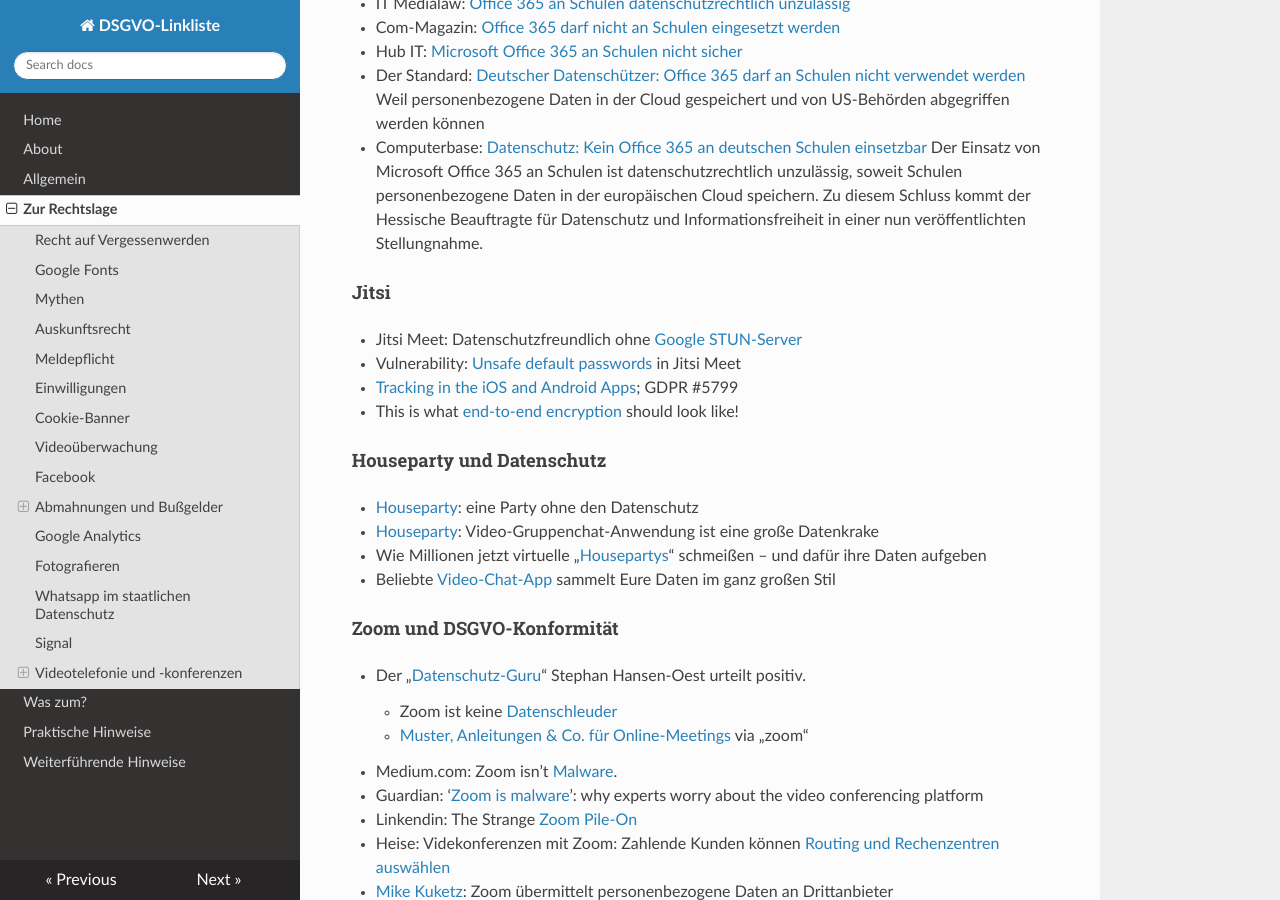
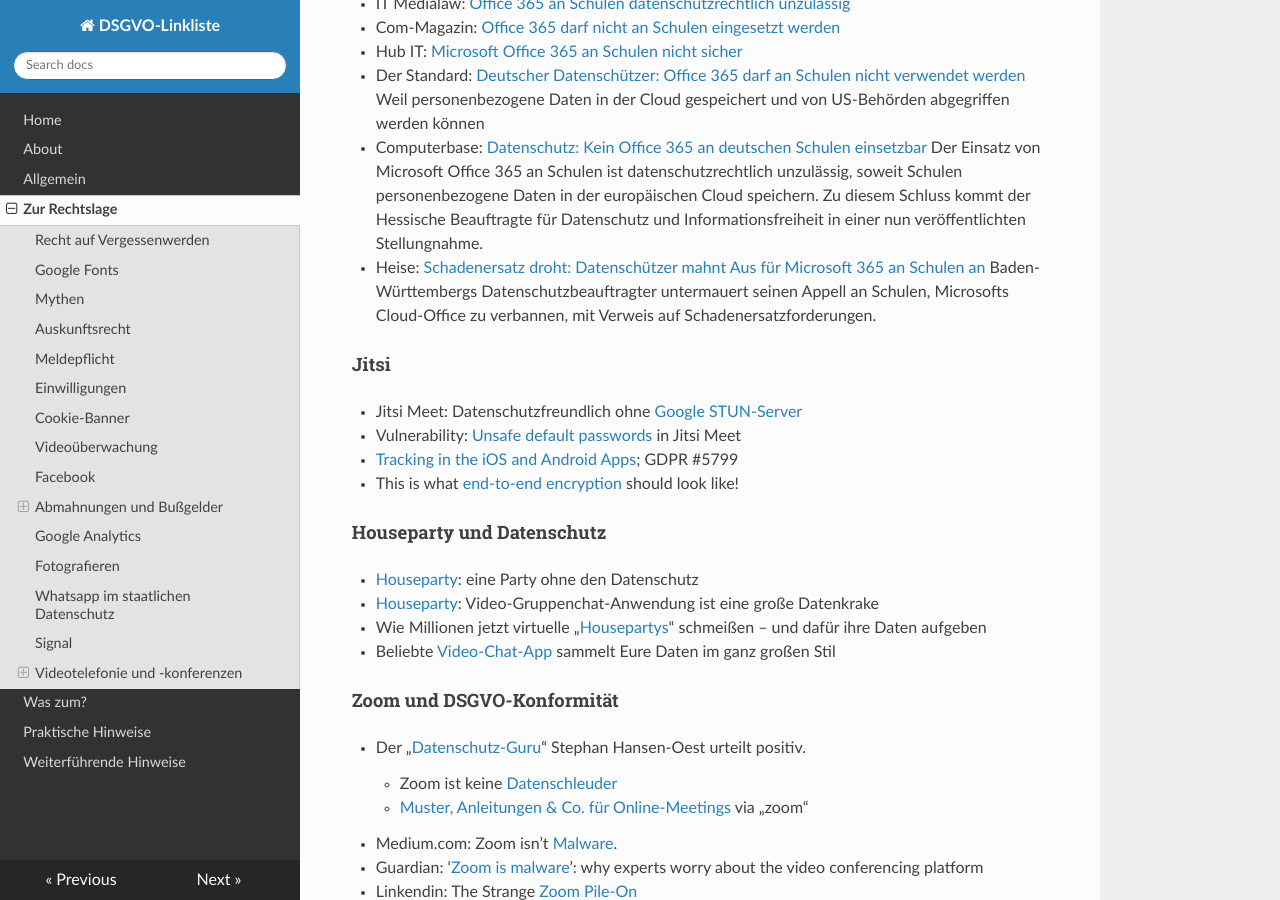
Before and after one commit to jrselzer/DSGVO-Linkliste, an MkDocs documentation site: the page built from docs/Zur_Rechtslage.md, in a window 1280 px wide and 900 px high, scrolled down 12097 px. Built offline with MkDocs 1.6.1, drawn with Linux system fonts in a browser that asks for light colours; nearby versions of some CDN libraries.

Commit message:
Update Zur_Rechtslage.md

```diff
--- a/docs/Zur_Rechtslage.md
+++ b/docs/Zur_Rechtslage.md
@@ -349,6 +349,7 @@
 * Hub IT: [Microsoft Office 365 an Schulen nicht sicher](https://www.hubit.de/microsoft-office-365-an-schulen-nicht-sicher/)
 * Der Standard: [Deutscher Datenschützer: Office 365 darf an Schulen nicht verwendet werden](https://www.derstandard.de/story/2000106119463/deutscher-datenschuetzer-office-365-darf-an-schulen-nicht-verwendet-werden) Weil personenbezogene Daten in der Cloud gespeichert und von US-Behörden abgegriffen werden können
 * Computerbase: [Datenschutz: Kein Office 365 an deutschen Schulen einsetzbar](https://www.computerbase.de/2019-07/datenschutz-kein-office-365-schulen/) Der Einsatz von Microsoft Office 365 an Schulen ist datenschutzrechtlich unzulässig, soweit Schulen personenbezogene Daten in der europäischen Cloud speichern. Zu diesem Schluss kommt der Hessische Beauftragte für Datenschutz und Informationsfreiheit in einer nun veröffentlichten Stellungnahme.
+* Heise: [Schadenersatz droht: Datenschützer mahnt Aus für Microsoft 365 an Schulen an](https://www.heise.de/news/Schadenersatz-droht-Datenschuetzer-mahnt-Aus-fuer-Microsoft-365-an-Schulen-an-7493247.html) Baden-Württembergs Datenschutzbeauftragter untermauert seinen Appell an Schulen, Microsofts Cloud-Office zu verbannen, mit Verweis auf Schadenersatzforderungen.
 
 #### Jitsi
 * Jitsi Meet: Datenschutzfreundlich ohne [Google STUN-Server](https://www.kuketz-blog.de/jitsi-meet-datenschutzfreundlich-ohne-google-stun-server/)
```
